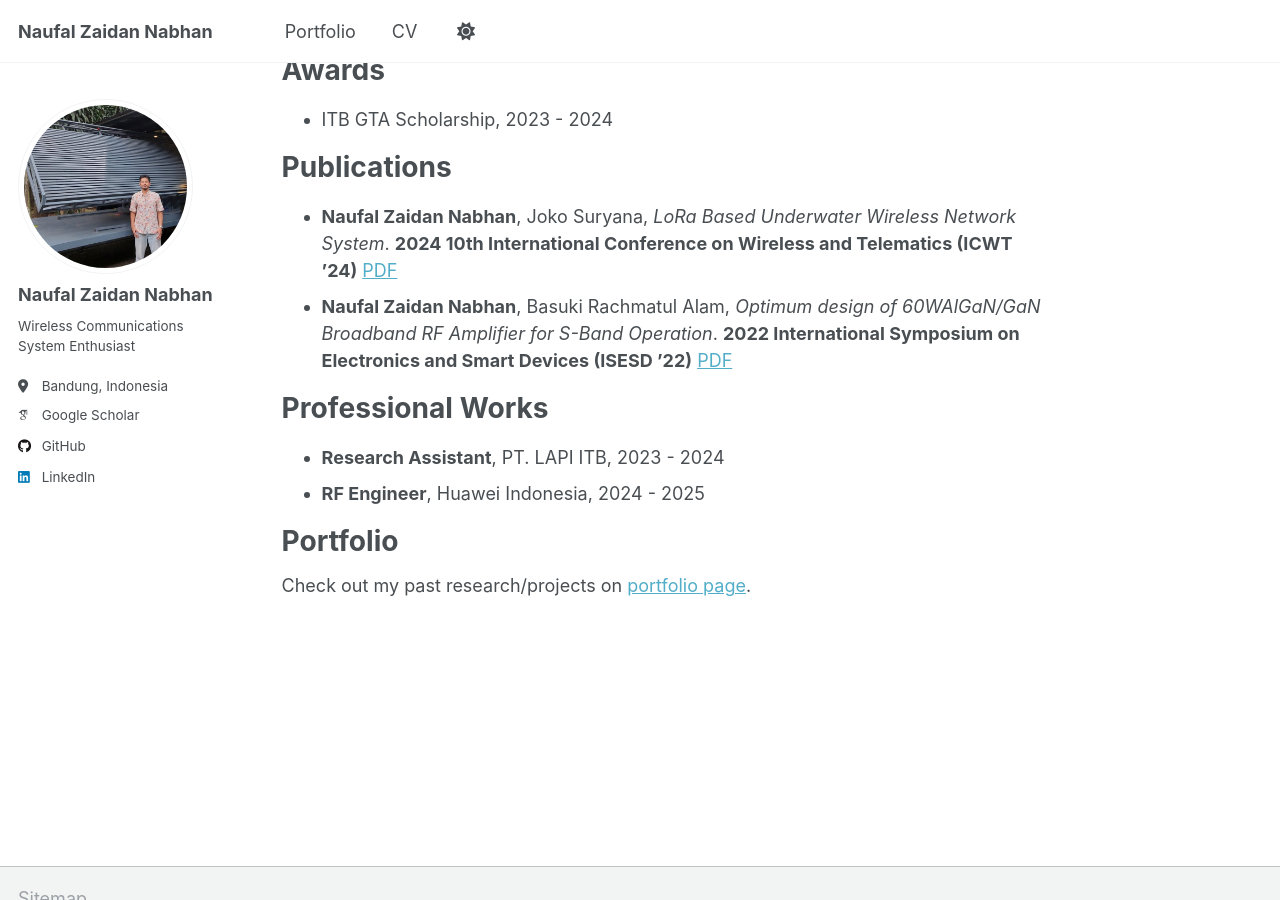
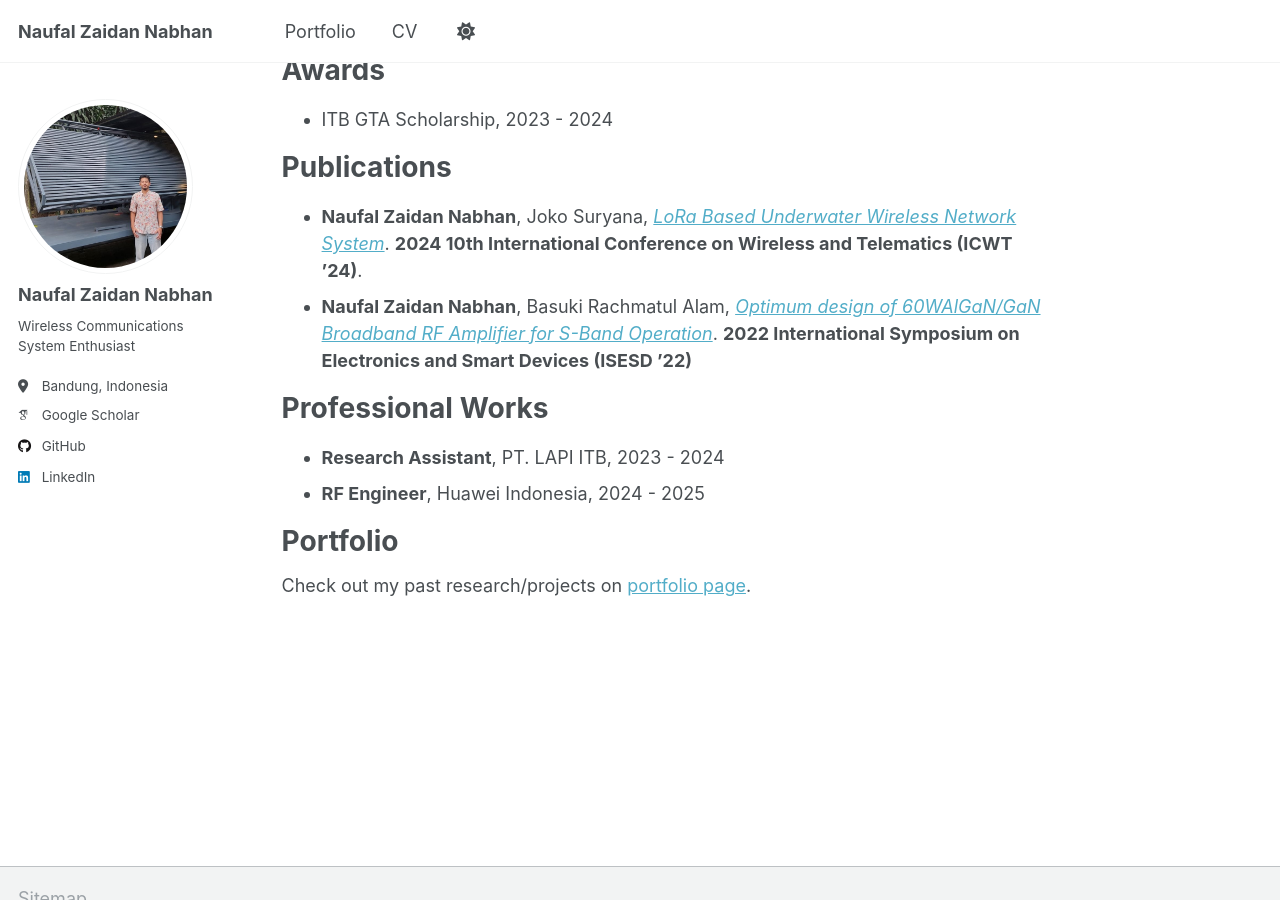
Before and after one commit to naufalzn/naufalzn.github.io, a Jekyll site: the page built from _pages/about.md, in a window 1280 px wide and 900 px high, scrolled down 513 px. Built offline with Jekyll 4.4.1, drawn with Linux system fonts in a browser that asks for light colours; some web fonts are replaced.

Commit message:
Update about.md

```diff
--- a/_pages/about.md
+++ b/_pages/about.md
@@ -19,8 +19,8 @@ Bandung Institute of Technology (ITB), Indonesia, 2023-2024
 - ITB GTA Scholarship, 2023 - 2024
 
 # Publications
-- **Naufal Zaidan Nabhan**, Joko Suryana, _LoRa Based Underwater Wireless Network System_. **2024 10th International Conference on Wireless and Telematics (ICWT ’24)** [PDF](https://naufalzn.github.io/files/23223018_Naufal%20Zaidan%20Nabhan_Paper.pdf)
-- **Naufal Zaidan Nabhan**, Basuki Rachmatul Alam, _Optimum design of 60WAlGaN/GaN Broadband RF Amplifier for S-Band Operation_. **2022 International Symposium on Electronics and Smart Devices (ISESD ’22)** [PDF](https://naufalzn.github.io/files/Design_broadband_60W_S_band_GaN_HEMT.pdf)
+- **Naufal Zaidan Nabhan**, Joko Suryana, [_LoRa Based Underwater Wireless Network System_](https://ieeexplore.ieee.org/abstract/document/10674681). **2024 10th International Conference on Wireless and Telematics (ICWT ’24)**.
+- **Naufal Zaidan Nabhan**, Basuki Rachmatul Alam, [_Optimum design of 60WAlGaN/GaN Broadband RF Amplifier for S-Band Operation_](https://ieeexplore.ieee.org/abstract/document/9980787). **2022 International Symposium on Electronics and Smart Devices (ISESD ’22)**
 
 # Professional Works
 - **Research Assistant**, PT. LAPI ITB, 2023 - 2024
```
